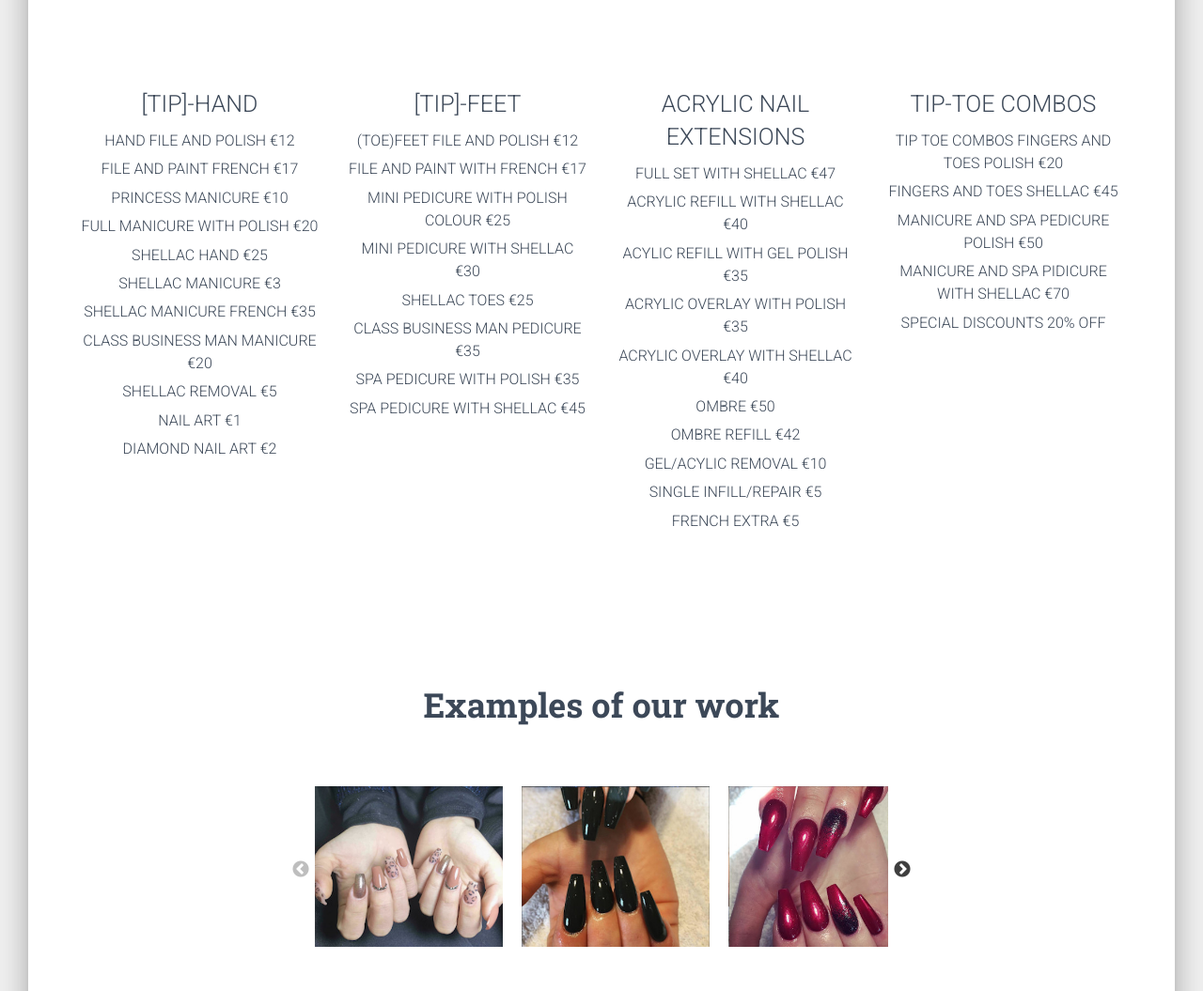
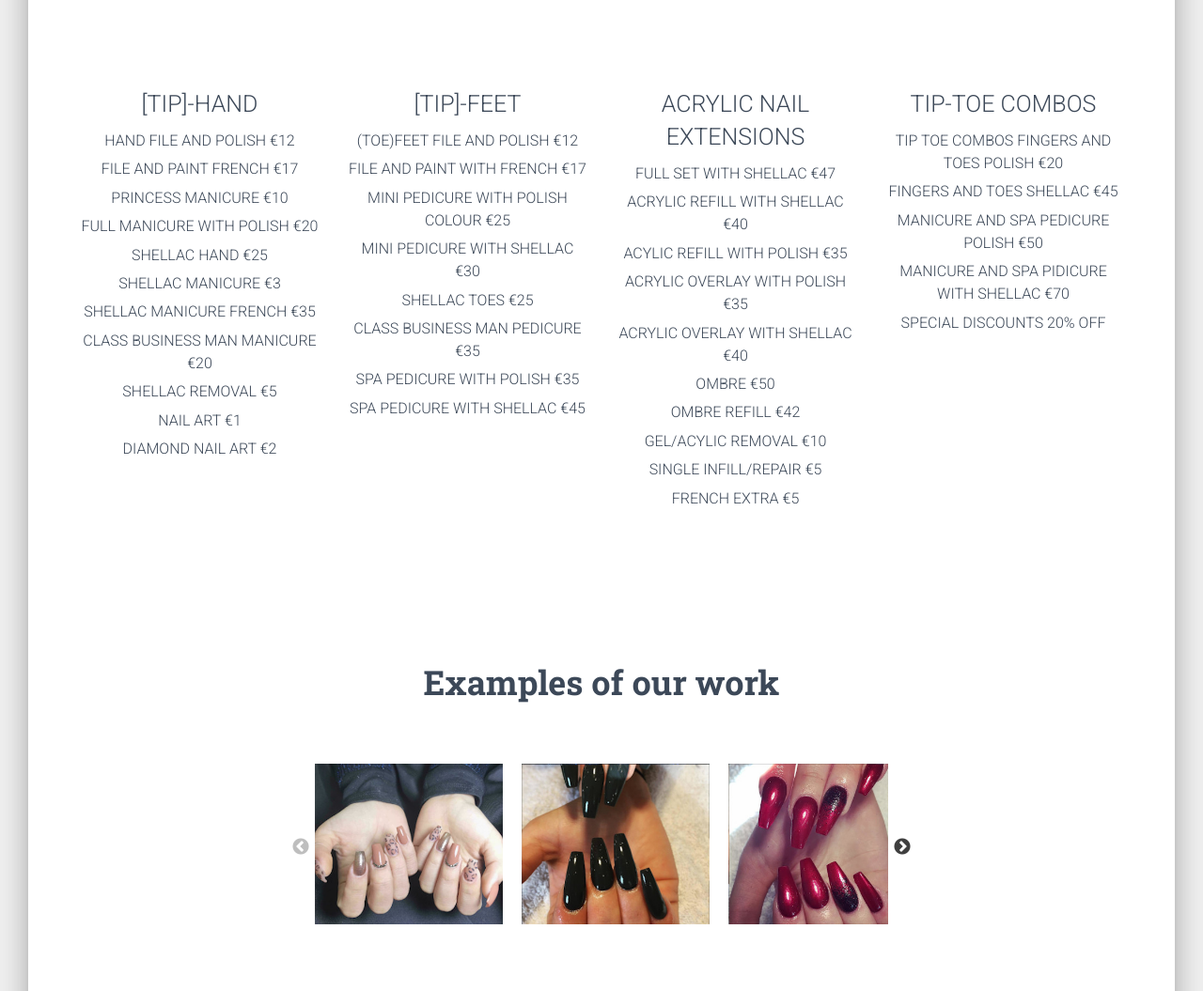
Before and after one commit to theWhiteFox/tiptoenails, a website: page index.html in a window 1280 px wide. Shown: the part 976-2031 px from the top of the page at 94% size. Drawn offline with nearby package versions, Linux system fonts and the light colour scheme; some packages are replaced by stand-ins of ours.

Commit message:
Update index.html

```diff
--- a/index.html
+++ b/index.html
@@ -272,7 +272,7 @@
 
                     <li>FULL SET WITH SHELLAC €47</li>
                     <li>ACRYLIC REFILL WITH SHELLAC €40</li>
-                    <li>ACYLIC REFILL WITH GEL POLISH €35</li>
+                    <li>ACYLIC REFILL WITH POLISH €35</li>
                     <li>ACRYLIC OVERLAY WITH POLISH €35</li>
                     <li>ACRYLIC OVERLAY WITH SHELLAC €40</li>
                     <li>OMBRE €50</li>
```
